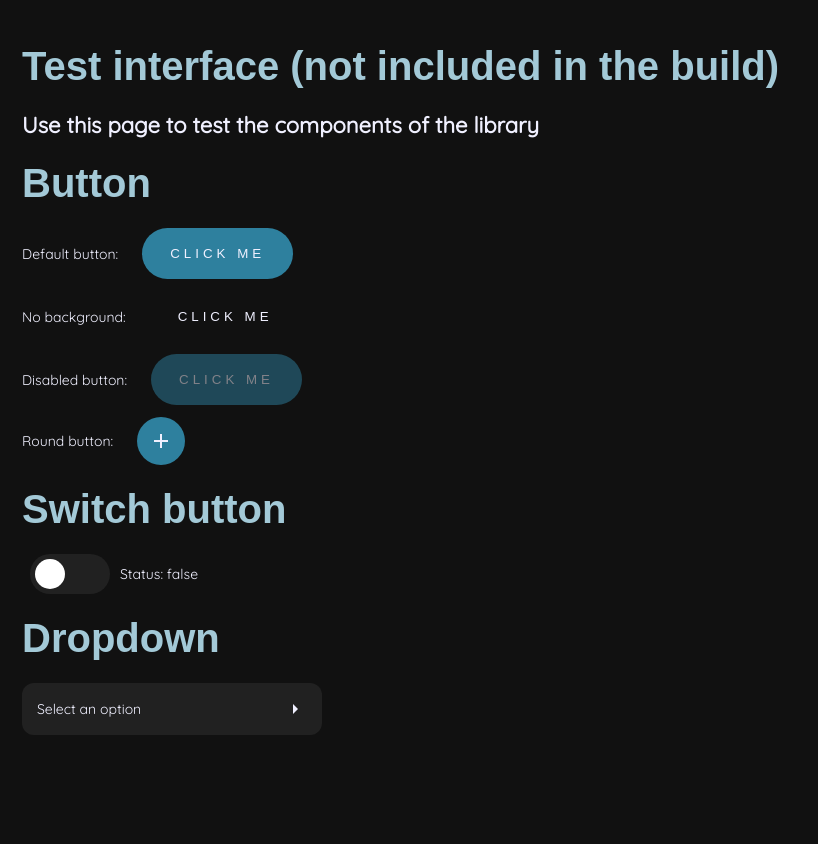
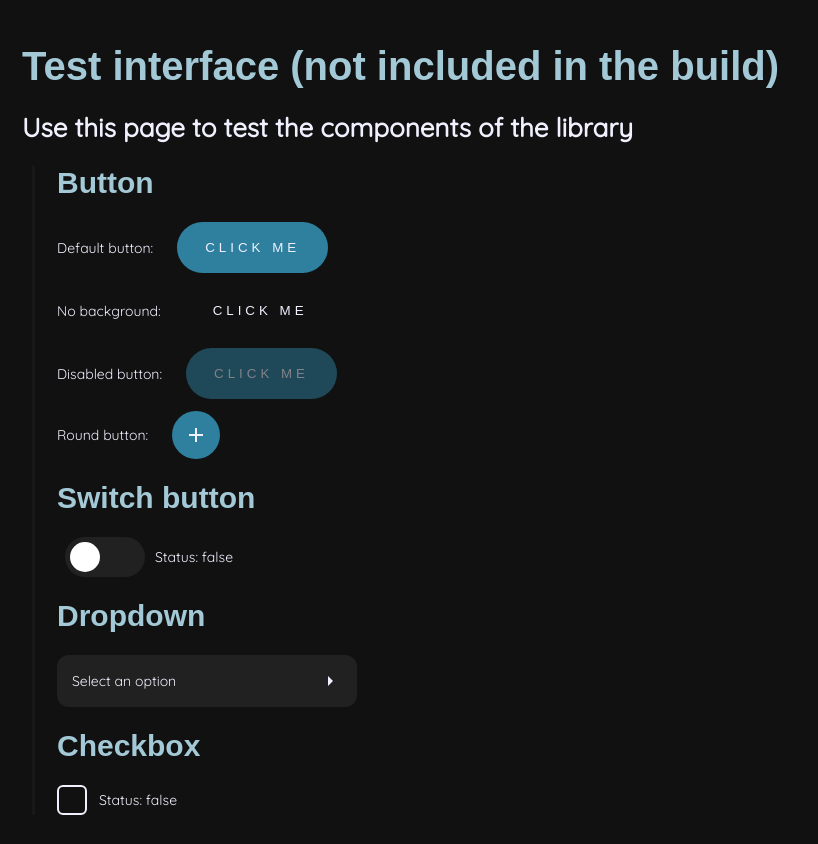
Before and after one commit to NicoloCavalli95horses/ui-lib, a Vue app: page / in a window 1280 px wide. Shown: the whole page, without its empty margins (0-818 px from the left). Built offline with nearby package versions, Linux system fonts and the light colour scheme; a web font is replaced by a local one.

Commit message:
Checkbox component

```diff
--- a/package.json
+++ b/package.json
@@ -1,6 +1,6 @@
 {
   "name": "nicolo_cavalli_ui_lib",
-  "version": "0.0.01",
+  "version": "0.0.22",
   "type": "module",
   "files": ["dist"],
   "main": "./dist/lib.umd.cjs",
--- a/src/base.css
+++ b/src/base.css
@@ -86,12 +86,12 @@ h1 {
 }
 
 h2 {
-  font-size: 2.2rem;
+  font-size: 2.6rem;
 }
 
 h3 {
   color: var(--secondary);
-  font-size: clamp(3rem, 5vw, 4rem);
+  font-size: clamp(2.5rem, 4vw, 3rem);
 }
 
 h4 {
--- a/src/components/Btn.vue
+++ b/src/components/Btn.vue
@@ -86,6 +86,7 @@ function onClick(e) {
 function onMouseleave(e) {
   if ( mouse.down ) {
     emit('cancel', e);
+    mouse.down = false;
   }
 }
 
--- /dev/null
+++ b/src/components/Checkbox.vue
@@ -0,0 +1,64 @@
+<template>
+  <div class="checkbox-main" :class="{ 'disabled': disabled }" @click="onClick">
+    <div class="icon">
+      <svg :class="[active ? 'opacity-1' : 'opacity-0']">
+        <use href="#check"></use>
+      </svg>
+    </div>
+    <slot />
+  </div>
+</template>
+
+<script setup>
+//===========================
+// Props
+//===========================
+const props = defineProps({
+  active: Boolean,
+  disabled: Boolean,
+});
+
+const emit = defineEmits([
+  "click",
+  "update:active",
+]);
+
+//===========================
+// Functions
+//===========================
+function onClick() {
+  emit("update:active", props.active ? false : true);
+  emit("click");
+}
+
+
+</script>
+
+<style lang="scss" scoped>
+.checkbox-main {
+  display: flex;
+  align-items: center;
+  cursor: pointer;
+  .icon {
+    display: grid;
+    place-content: center;
+    width: 2.6rem;
+    height: 2.6rem;
+    border: 0.2rem solid var(--white);
+    border-radius: var(--radius-s);
+    margin-right: 1.2rem;
+    transition-duration: var(--transition-medium);
+    svg {
+      color: var(--primary);
+      &.opacity-1 {
+        opacity: 1;
+        transition-duration: var(--transition-medium);
+      }
+      &.opacity-0 {
+        opacity: 0;
+        transition-duration: var(--transition-medium);
+      }
+    }
+  }
+}
+</style>
--- a/src/components/DropDown.vue
+++ b/src/components/DropDown.vue
@@ -127,7 +127,7 @@ function onClick(e, item) {
       justify-content: space-between;
       height: v-bind('DD_HEIGHT');
       box-sizing: border-box;
-      background-color: var(--background-05);
+      background-color: var(--background);
       transition-duration: var(--transition-medium);
       &:hover {
         filter: brightness(110%);
--- a/src/view/Library.vue
+++ b/src/view/Library.vue
@@ -3,6 +3,7 @@
     <h1>Test interface (not included in the build)</h1>
     <h2>Use this page to test the components of the library</h2>
 
+    <div class="list">
       <h3 id="button">Button</h3>
       <div class="flex-center start">
         <p class="r-24">Default button:</p>
@@ -29,6 +30,9 @@
       <h3 id="dropdown">Dropdown</h3>
       <DropDown v-model:active_id="dropdown_id" :items="dropdown_items" style="width:300px;" />
 
+      <h3 id="checkbox">Checkbox</h3>
+      <Checkbox v-model:active="checkbox"><p>Status: {{ checkbox }}</p></Checkbox>
+    </div>
   </div>
 </template>
 
@@ -42,13 +46,13 @@ import {
 
 import Btn       from '../components/Btn.vue';
 import DropDown  from '../components/DropDown.vue';
+import Checkbox  from '../components/Checkbox.vue';
 import SwitchBtn from '../components/SwitchBtn.vue';
 
 
 // ==============================
 // Consts
 // ==============================
-const dropdown_id = ref( 1 );
 const dropdown_items = [
   { id: 1, val: 'Option A'},
   { id: 2, val: 'Option B'},
@@ -58,7 +62,9 @@ const dropdown_items = [
   { id: 6, val: 'Option F'},
   { id: 7, val: 'Option G'}
 ];
-const switch_btn = ref( false );
+const dropdown_id = ref( 1 );
+const switch_btn  = ref( false );
+const checkbox    = ref( false );
 
 </script>
 
@@ -72,6 +78,11 @@ $pad: 22px;
   h1, h2, h3 {
     margin: 22px 0;
   }
+  .list {
+    margin-left: 1rem;
+    padding-left: 2.2rem;
+    border-left: 0.3rem solid var(--background-05);
+  }
 }
 
 </style>
```
Lines whose indentation alone changed are shown as unchanged.
